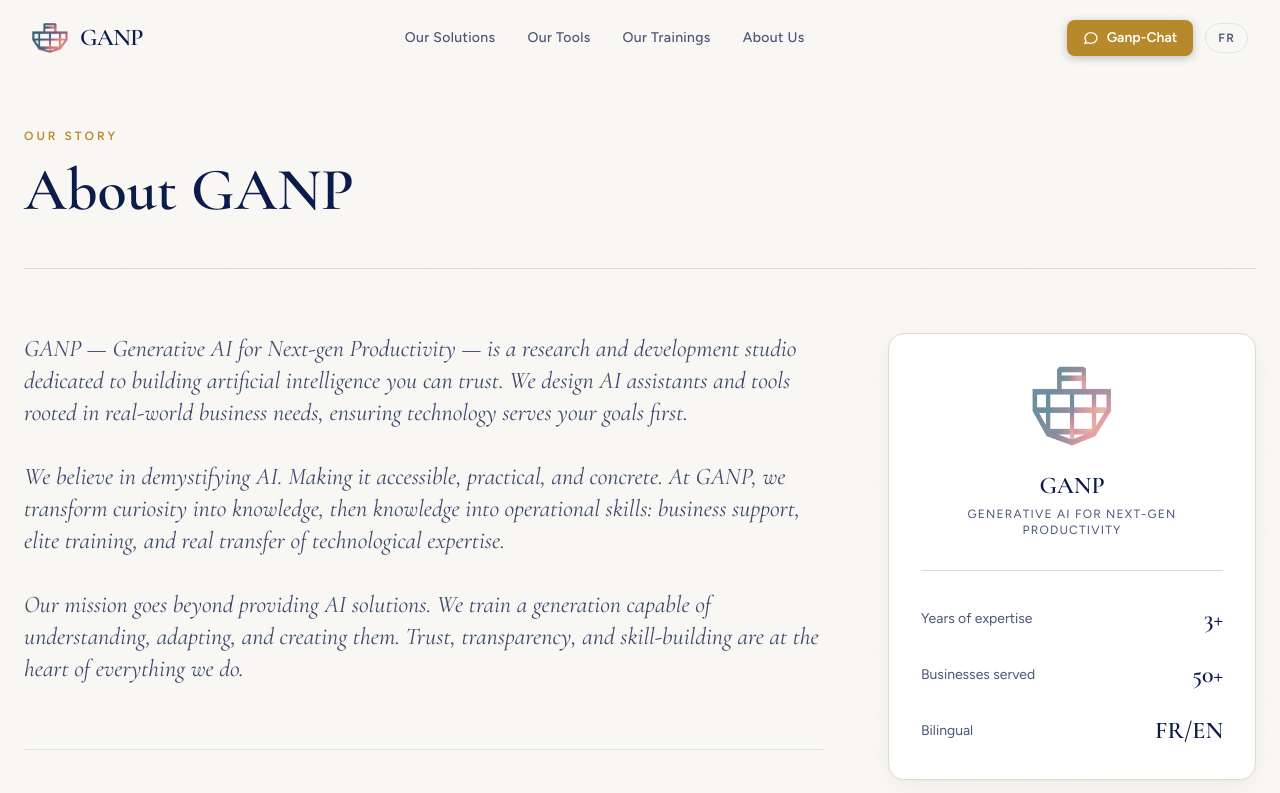
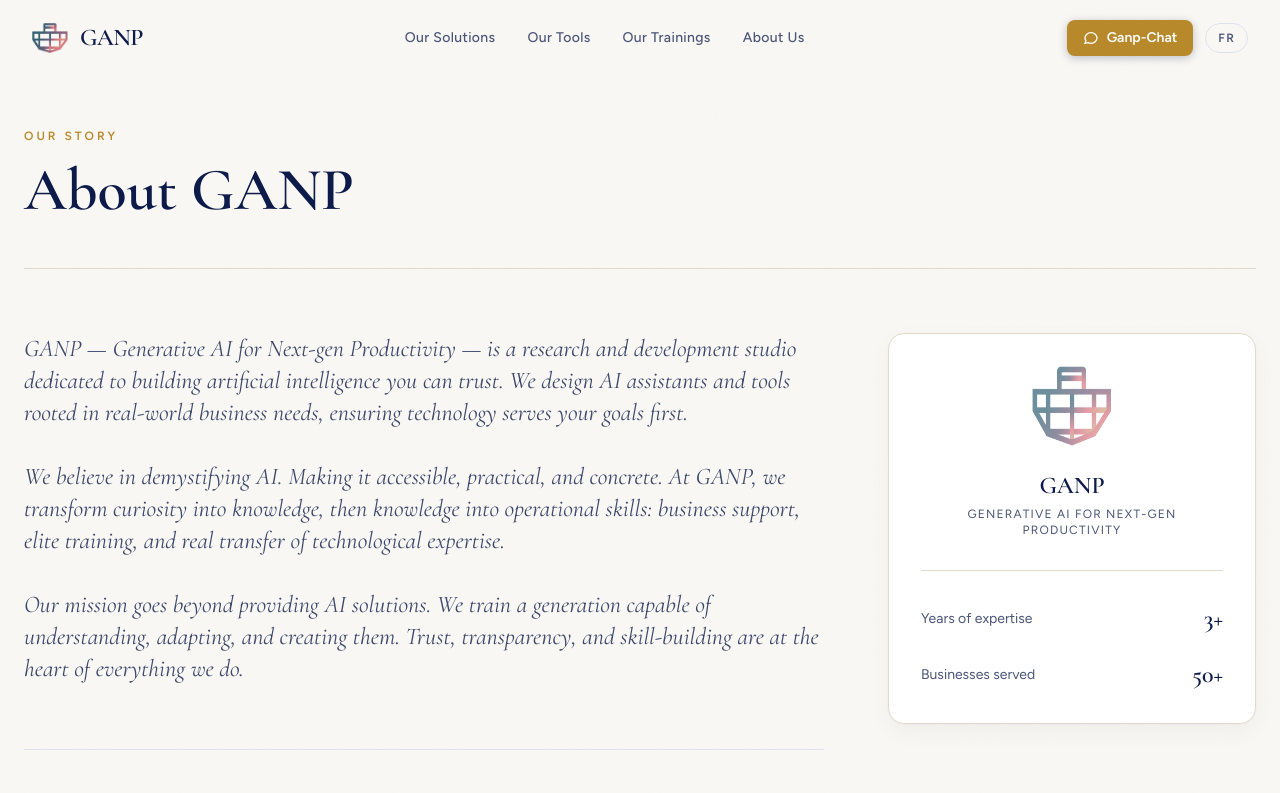
Before and after one commit to A-Njock/KEMET-AI, a React (Vite) app: page /about in a window 1280 px wide. Shown: the top 793 px of the page. Built offline with nearby package versions, Linux system fonts and the light colour scheme.

Commit message:
Remove Bilingual FR/EN stat from About page
Authored by Pierre Guy A. NJOCK

```diff
--- a/src/pages/About.tsx
+++ b/src/pages/About.tsx
@@ -77,7 +77,6 @@
                   {[
                     { value: '3+', label: isFr ? 'Années d\'expertise' : 'Years of expertise' },
                     { value: '50+', label: isFr ? 'Entreprises servies' : 'Businesses served' },
-                    { value: 'FR/EN', label: isFr ? 'Bilingue' : 'Bilingual' },
                   ].map(({ value, label }) => (
                     <div key={label} className="flex justify-between items-center">
                       <span className="text-slate text-sm">{label}</span>
```
